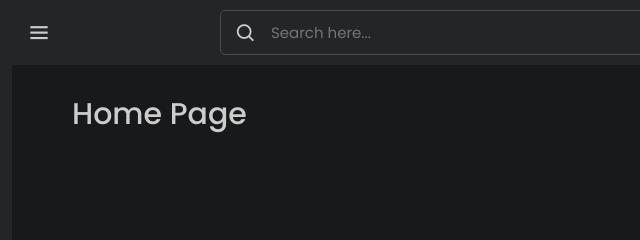
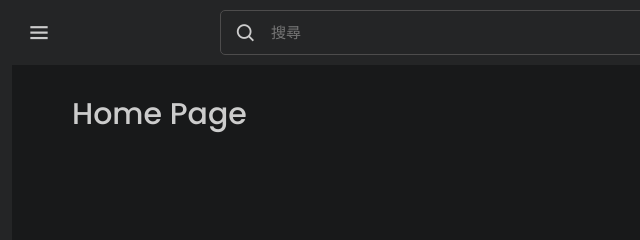
Before and after one commit to chen-0406/space, a plain HTML site: page index.html in a window 1280 px wide. Shown: the top 240 px of the page, 238-878 px from the left. Drawn offline with nearby package versions, Linux system fonts and the light colour scheme.

Commit message:
Update index.html

```diff
--- a/index.html
+++ b/index.html
@@ -67,7 +67,7 @@
 
                 <div class="search-box">
                     <i class="bx bx-search"></i>
-                    <input type="text" placeholder="Search here...">
+                    <input type="text" placeholder="搜尋">
                 </div>
 
                 <img src="images/profile.jpg" alt="">
```
